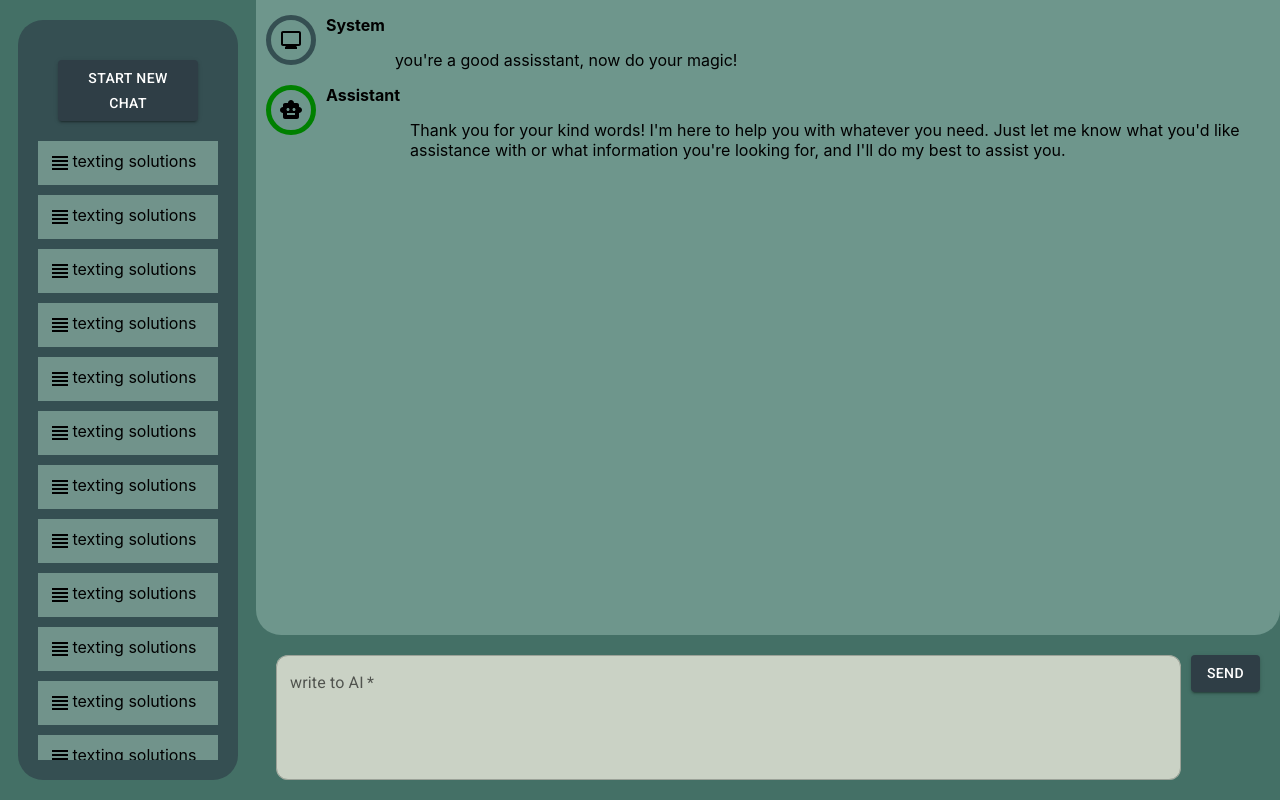
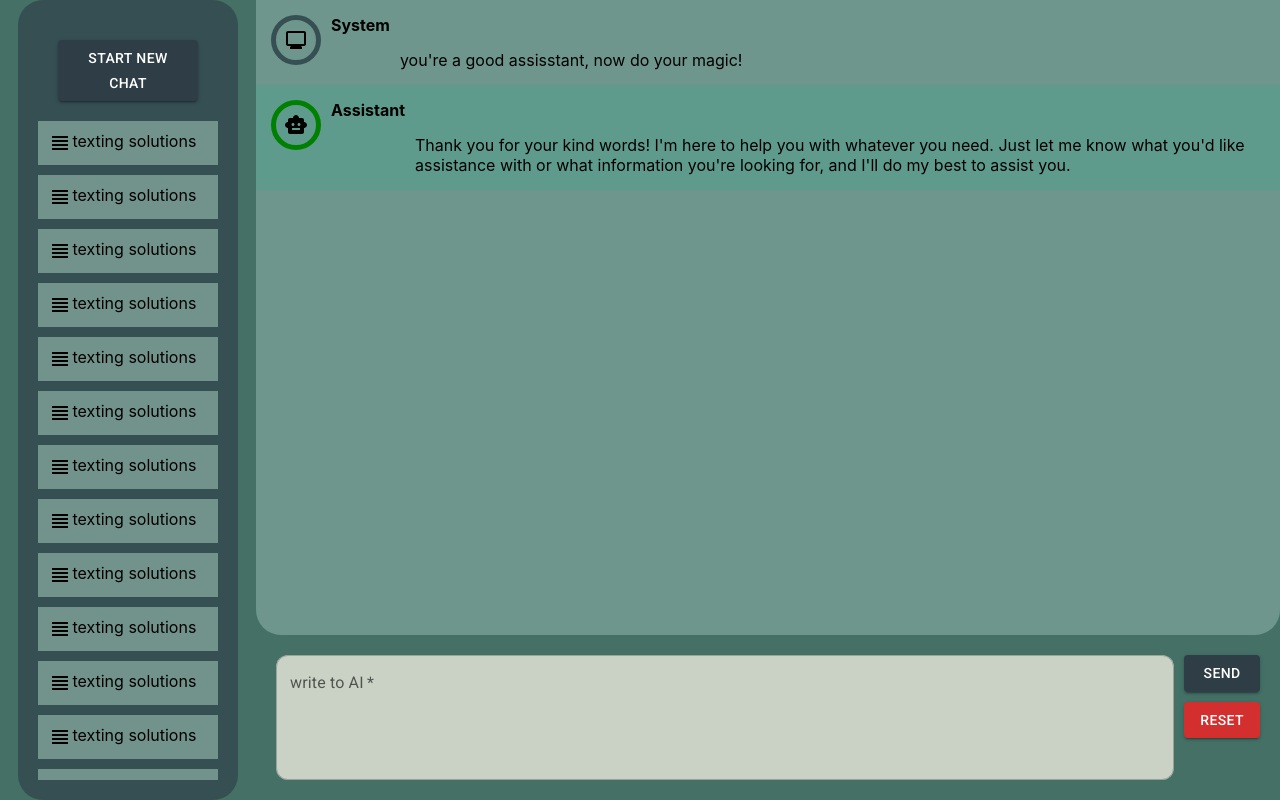
Before and after one commit to ahmad244/Chat-gpt, a React (Create React App) app: page / in a window 1280 px wide. Built offline with nearby package versions, Linux system fonts and the light colour scheme.

Commit message:
more UX enhancements and a reset button

```diff
--- a/src/App.js
+++ b/src/App.js
@@ -1,15 +1,10 @@
-import React  from "react";
+import React from "react";
 import "./App.css";
 import ChatSecion from "./components/ChatSecion";
 import ChatUserInputSec from "./components/ChatUserInputSec";
 import MainContainer from "./components/MainContainer";
 import SideBar from "./components/SideBar";
-
-class App extends React.Component  {
-  constructor(props) {
-    super(props);
-    this.state = {
-      chatItems: [
+const unEditedchatItems = [
   {
     name: "System",
     content: "you're a good assisstant, now do your magic!",
@@ -21,10 +16,20 @@ class App extends React.Component  {
       "Thank you for your kind words! I'm here to help you with whatever you need. Just let me know what you'd like assistance with or what information you're looking for, and I'll do my best to assist you.",
     role: "assistant",
   },
-      ],
+];
+class App extends React.Component {
+  constructor(props) {
+    super(props);
+    this.state = {
+      chatItems: unEditedchatItems,
     };
+    this.resetChatItems = this.resetChatItems.bind(this);
   }
-
+  resetChatItems() {
+    this.setState({
+      chatItems: unEditedchatItems,
+    });
+  }
   // Function to add a new chat item
   addChatItem = (newChatItem) => {
     this.setState((prevState) => ({
@@ -40,6 +45,7 @@ class App extends React.Component  {
           <ChatUserInputSec
             chatItems={this.state.chatItems}
             addChatItem={this.addChatItem}
+            resetChatItems={this.resetChatItems}
           />
         </MainContainer>
 
--- a/src/components/ChatItem.css
+++ b/src/components/ChatItem.css
@@ -1,7 +1,6 @@
 .ChatItem {
   display: flex;
   gap: 10px;
-  margin-left: 10px;
-  margin-top: 15px;
+  padding: 15px;
   justify-content: flex-start;
 }
--- a/src/components/ChatItem.js
+++ b/src/components/ChatItem.js
@@ -12,6 +12,7 @@ class ChatItem extends React.Component {
     switch (param) {
       case "assistant":
         delete style.flexDirection;
+        style["backgroundColor"] = "#5f9b8c"
         return style;
 
       case "system":
@@ -19,6 +20,7 @@ class ChatItem extends React.Component {
         return style;
 
       default:
+        style["backgroundColor"] = "#428776"
         return style;
     }
   }
--- a/src/components/ChatUserInputSec.js
+++ b/src/components/ChatUserInputSec.js
@@ -5,9 +5,22 @@ import axios from "axios";
 import "./ChatUserInputSec.css";
 
 class ChatUserInputSec extends React.Component {
-  state = {
-    inputText: "", // Initialize the input text in state
+  constructor(props) {
+    super(props);
+    this.state = {
+      inputText: "",
     };
+
+    // Bind the pressEnter function to the correct value of "this"
+    this.pressEnter = this.pressEnter.bind(this);
+  }
+
+  pressEnter(e) {
+    if (e.keyCode === 13 && !e.shiftKey) {
+      this.handleClick();
+      // put the login here
+    }
+  }
 
   handleInputChange = (event) => {
     this.setState({
@@ -18,7 +31,7 @@ class ChatUserInputSec extends React.Component {
     this.props.addChatItem({
       content: this.state.inputText,
       name: "Ahmad",
-      role: "user"
+      role: "user",
     });
 
     // Set the headers for the API key
@@ -28,6 +41,10 @@ class ChatUserInputSec extends React.Component {
           "eyJ0eXAiOiJKV1QiLCJhbGciOiJIUzI1NiJ9.eyJzdWIiOiI1NTY0NTU4Mi1kYzJlLTRkNmYtYWQ3YS02NGJiNTc1ZTBkYWQifQ.qvBFLvd3S9LQivUGaKo1agqb1X5ZTBHPyVFI8VqBgmU", // Replace "your-api-key" with your actual API key
       },
     };
+
+    this.setState({
+      inputText: "",
+    });
 
     // Make API call using axios with the headers
     axios
@@ -53,6 +70,8 @@ class ChatUserInputSec extends React.Component {
         // Handle any errors that occurred during the API call
         console.error(error);
       });
+
+    //empty feild
   };
 
   render() {
@@ -68,8 +87,9 @@ class ChatUserInputSec extends React.Component {
           rows={4}
           value={this.state.inputText}
           onChange={this.handleInputChange}
+          onKeyUp={this.pressEnter}
         />
-
+        <div style={{display:"flex",flexDirection:"column",gap:"10px"}}>
           <Button
             onClick={this.handleClick} // Call the handleClick function when the button is clicked
             style={{ backgroundColor: "#2f3e46" }}
@@ -77,6 +97,14 @@ class ChatUserInputSec extends React.Component {
           >
             Send
           </Button>
+          <Button
+            onClick={this.props.resetChatItems} // Call the handleClick function when the button is clicked
+            variant="contained"
+            color="error"
+          >
+            reset
+          </Button>
+        </div>
       </div>
     );
   }
--- a/src/components/SideBar.css
+++ b/src/components/SideBar.css
@@ -1,7 +1,7 @@
 .SideBar {
   grid-row: span 2;
   justify-self: center;
-  margin: 20px;
+
   padding: 20px;
   background-color: #354f52;
   width: 70%;
```
Lines whose indentation alone changed are shown as unchanged.
